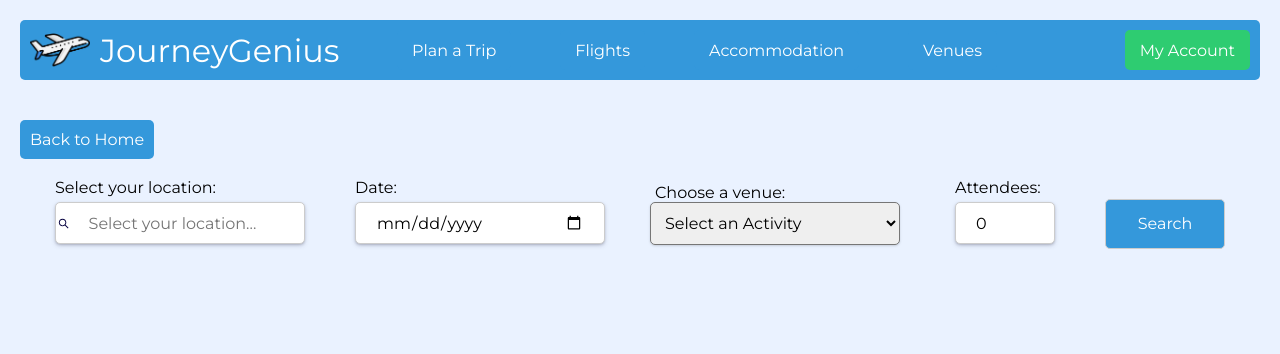
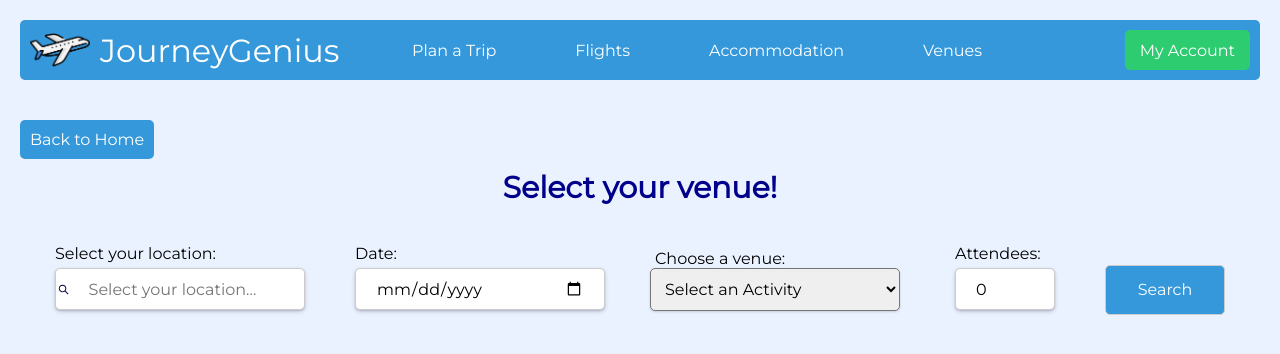
Before and after one commit to Mexaby/personal-travel-assistant, a Vue app in the folder travel-assistant/: page /#/venues in a window 1280 px wide. Shown: the top 354 px of the page. Built offline with nearby package versions, Linux system fonts and the light colour scheme.

Commit message:
Title on VenuePage and 1 missing error on VenueList

```diff
--- a/travel-assistant/src/components/VenueList.vue
+++ b/travel-assistant/src/components/VenueList.vue
@@ -9,8 +9,8 @@ const venue = JSON.parse(localStorage.getItem("venue"));
 
 const initialList = createVenues(venue.location, venue.activity);
 
-const sortType = ref("default"); //
-const sortOrder = ref("asc"); // Can be 'asc' o 'desc'
+const sortType = ref("default");
+const sortOrder = ref("asc");
 const defaultSort = ref("asc");
 
 const sortList = () => {
@@ -75,13 +75,25 @@ function confirmationButton() {
 <template>
   <div class="venues-page">
     <AppHeader />
+
     <div v-if="sortedList.length === 0">
       <p>
         Sorry, no venues avaliable for the matching filters. Please try again!
       </p>
+            <div class="allbuttons">
+        <div class="homeorderbuttons">
+          <button @click="goTo('/venues')">Back to Filters</button>
+          <div class="order-buttons">
+            <button @click="updateSort('price')">Order by Price</button>
+            <button @click="updateSort('rating')">Order by Rating</button>
+            <button @click="toggleSortOrder">Toggle Order</button>
+          </div>
+        </div>
+        <button class="filtersbutton" @click="goTo('/')">Back to Home</button>
+      </div>
     </div>
     <div v-else>
-      <div class="allbuttons">
+            <div class="allbuttons">
         <div class="homeorderbuttons">
           <button @click="goTo('/venues')">Back to Filters</button>
           <div class="order-buttons">
--- a/travel-assistant/src/components/VenuesPage.vue
+++ b/travel-assistant/src/components/VenuesPage.vue
@@ -59,6 +59,7 @@ function search() {
   <div>
     <AppHeader />
     <button @click="goTo('/')">Back to Home</button>
+    <div class="titlevenues">Select your venue!</div>
     <br /><br />
     <div class="search-container">
       <div class="inputs">
@@ -256,5 +257,12 @@ button {
   margin-right: 50px;
 }
 
+.titlevenues{
+  text-align: center;
+  font-size: 30px;
+  color: darkblue;
+  font-weight: bold;
+  margin-top: 10px;
+}
 
 </style>
```
